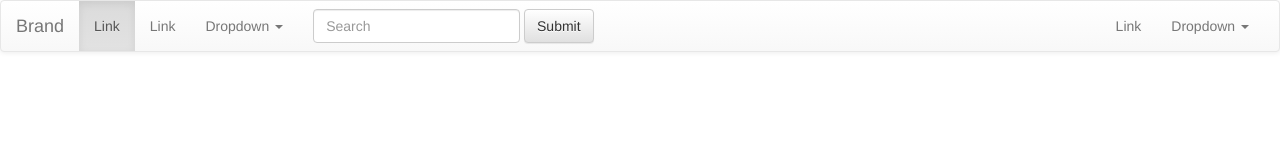
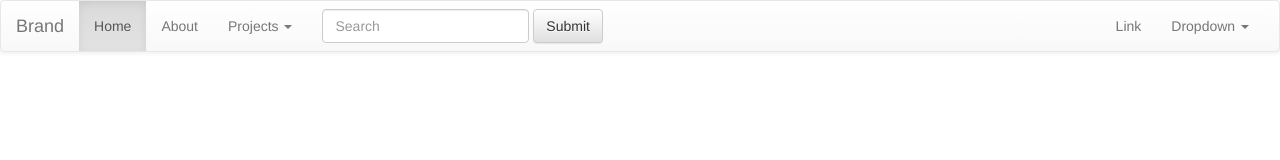
Before and after one commit to progressively/Portfolio, a plain HTML site: page index.html in a window 1280 px wide. Drawn offline with nearby package versions, Linux system fonts and the light colour scheme.

Commit message:
nav bar edit

```diff
--- a/index.html
+++ b/index.html
@@ -35,10 +35,10 @@
             <!-- Collect the nav links, forms, and other content for toggling -->
             <div class="collapse navbar-collapse" id="bs-example-navbar-collapse-1">
                 <ul class="nav navbar-nav">
-                    <li class="active"><a href="#">Link <span class="sr-only">(current)</span></a></li>
-                    <li><a href="#">Link</a></li>
+                    <li class="active"><a href="#">Home <span class="sr-only">(current)</span></a></li>
+                    <li><a href="about.html">About</a></li>
                     <li class="dropdown">
-                        <a href="#" class="dropdown-toggle" data-toggle="dropdown" role="button" aria-haspopup="true" aria-expanded="false">Dropdown <span class="caret"></span></a>
+                        <a href="projects.html" class="dropdown-toggle" data-toggle="dropdown" role="button" aria-haspopup="true" aria-expanded="false">Projects <span class="caret"></span></a>
                         <ul class="dropdown-menu">
                             <li><a href="#">Action</a></li>
                             <li><a href="#">Another action</a></li>
```
